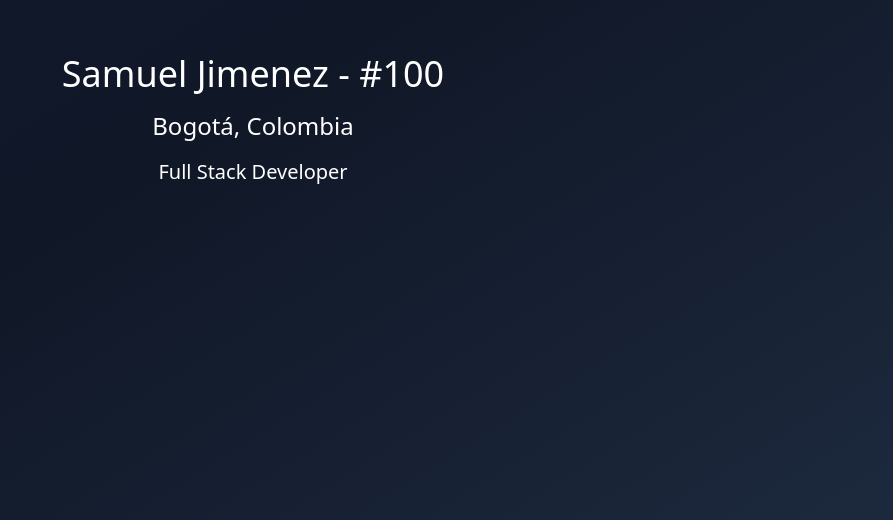
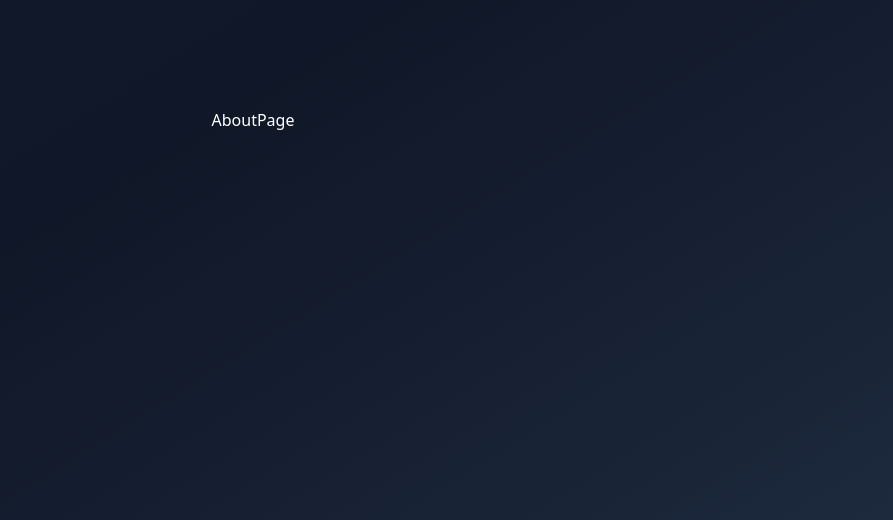
Before and after one commit to samueljimenezdev/React-FH, a React (Vite) app in the folder hooks-app/: page / in a window 1280 px wide. Shown: the part 280-800 px from the top of the page, without its empty margins (387-1280 px from the left). Built offline with nearby package versions, Linux system fonts and the light colour scheme.

Commit message:
add react router

```diff
--- a/hooks-app/package.json
+++ b/hooks-app/package.json
@@ -18,6 +18,7 @@
     "lucide-react": "^0.544.0",
     "react": "^19.1.1",
     "react-dom": "^19.1.1",
+    "react-router": "^7.9.6",
     "sonner": "^2.0.7",
     "tailwind-merge": "^3.3.1",
     "tailwindcss": "^4.1.12",
--- /dev/null
+++ b/hooks-app/src/09-useContext/ProfessionalApp.tsx
@@ -0,0 +1,11 @@
+import React from 'react'
+import { RouterProvider } from 'react-router'
+import { router } from './router/app.router'
+
+export const ProfessionalApp = () => {
+    return (
+        <div className='bg-gradient'>
+            <RouterProvider router={router} />
+        </div>
+    )
+}
--- /dev/null
+++ b/hooks-app/src/09-useContext/pages/about/AboutPage.tsx
@@ -0,0 +1,7 @@
+import React from 'react'
+
+export const AboutPage = () => {
+    return (
+        <div>AboutPage</div>
+    )
+}
--- /dev/null
+++ b/hooks-app/src/09-useContext/pages/auth/LoginPage.tsx
@@ -0,0 +1,7 @@
+import React from 'react'
+
+export const LoginPage = () => {
+    return (
+        <div>LoginPage</div>
+    )
+}
--- /dev/null
+++ b/hooks-app/src/09-useContext/pages/profile/ProfilePage.tsx
@@ -0,0 +1,7 @@
+import React from 'react'
+
+export const ProfilePage = () => {
+    return (
+        <div>ProfilePage</div>
+    )
+}
--- a/hooks-app/src/main.tsx
+++ b/hooks-app/src/main.tsx
@@ -5,8 +5,9 @@
 // import { MemoHook } from './06-memos/MemoHook'
 // import { MemoCounter } from './06-memos/MemoCounter'
 // import { InstagromApp } from './07-useOptimistic/InstagromApp'
-import { ClientInformation } from './08-use-suspense/ClientInformation'
-import { getUserAction } from './08-use-suspense/api/get-user.action'
+// import { ClientInformation } from './08-use-suspense/ClientInformation'
+// import { getUserAction } from './08-use-suspense/api/get-user.action'
+import { ProfessionalApp } from './09-useContext/ProfessionalApp'
 // import { HooksApp } from './HooksApp'
 // import { TrafficLight } from './01-useState/TrafficLight'
 // import { TrafficLightWithEffect } from './02-useEffect/TrafficLightWithEffect'
@@ -37,9 +38,11 @@
      * The fallback prop is used to specify what to render while
      * the component is suspended.
      */ }
-    <Suspense fallback={<h1>Loading client information...</h1>}>
+    {/* <Suspense fallback={<h1>Loading client information...</h1>}>
       <ClientInformation getUser={getUserAction(100)} />
-    </Suspense>
+    </Suspense> */}
+
+    <ProfessionalApp />
 
   </StrictMode>,
 )
```
Also changed, not shown: hooks-app/src/09-useContext/router/app.router.tsx (added, +23 -0 lines), 1 other file (tests, documents, lock files or other folders).
